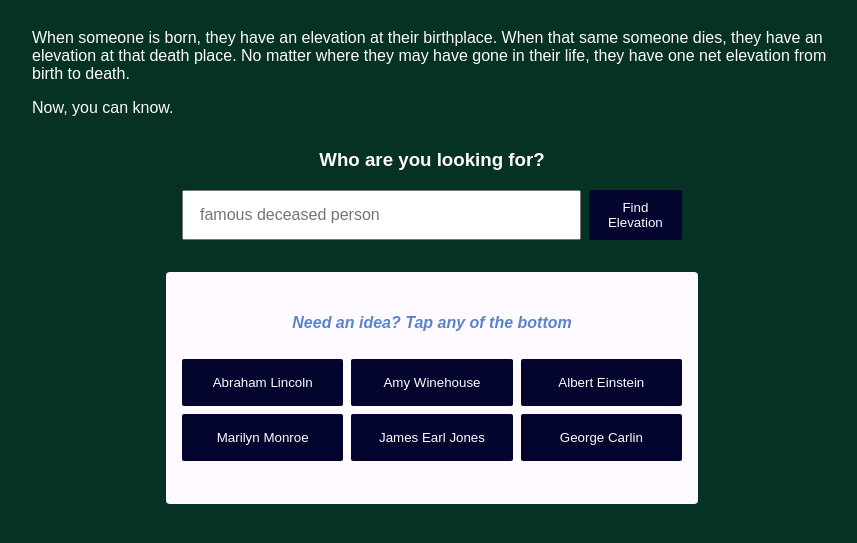
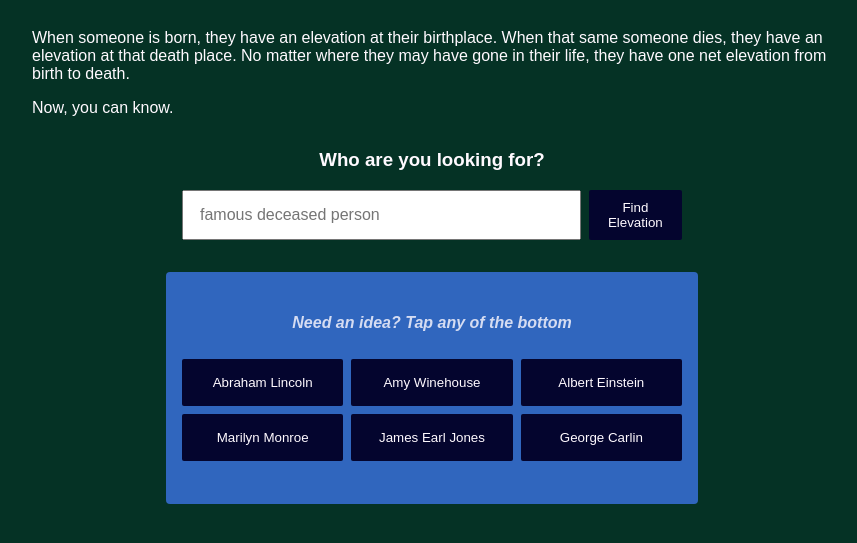
Before and after one commit to avibagla/netelevation, a plain HTML site: page index.html in a window 1280 px wide. Shown: the part 119-662 px from the top of the page, without its empty margins (208-1065 px from the left). Drawn offline with nearby package versions, Linux system fonts and the light colour scheme; a web font is replaced by a local one.

Commit message:
adding styles

```diff
--- a/style.css
+++ b/style.css
@@ -50,7 +50,7 @@ h5 {
   font-style: italic;
   opacity: 80%;
   font-size: 1em;
-  color: var(--true-blue)
+  color: var(--ghost-white)
 }
 
 /* button {
@@ -72,7 +72,7 @@ h5 {
 .submission-suggestions {
   max-width: 500px;
   margin: auto;
-  background-color: var(--ghost-white);
+  background-color: var(--true-blue);
   padding: 16px;
   margin-top: 16px;
   border-radius: 4px;
```
